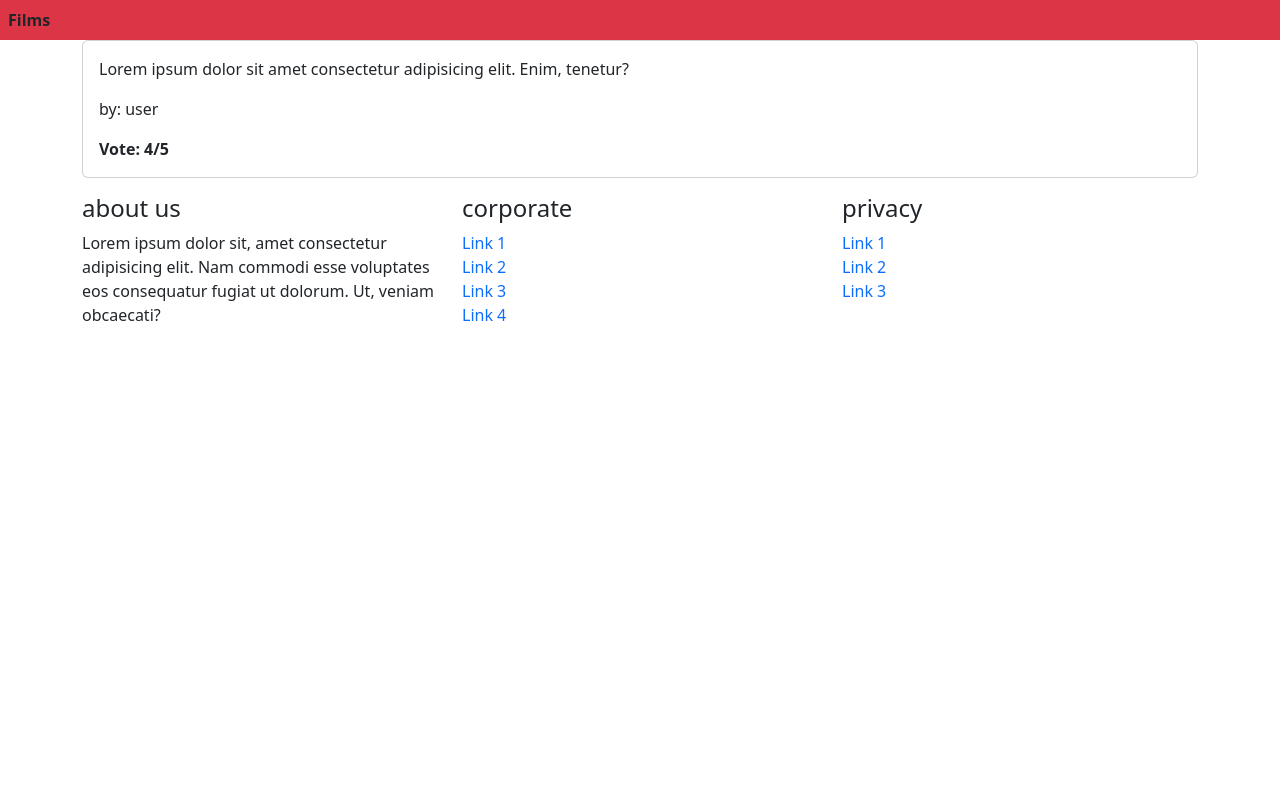
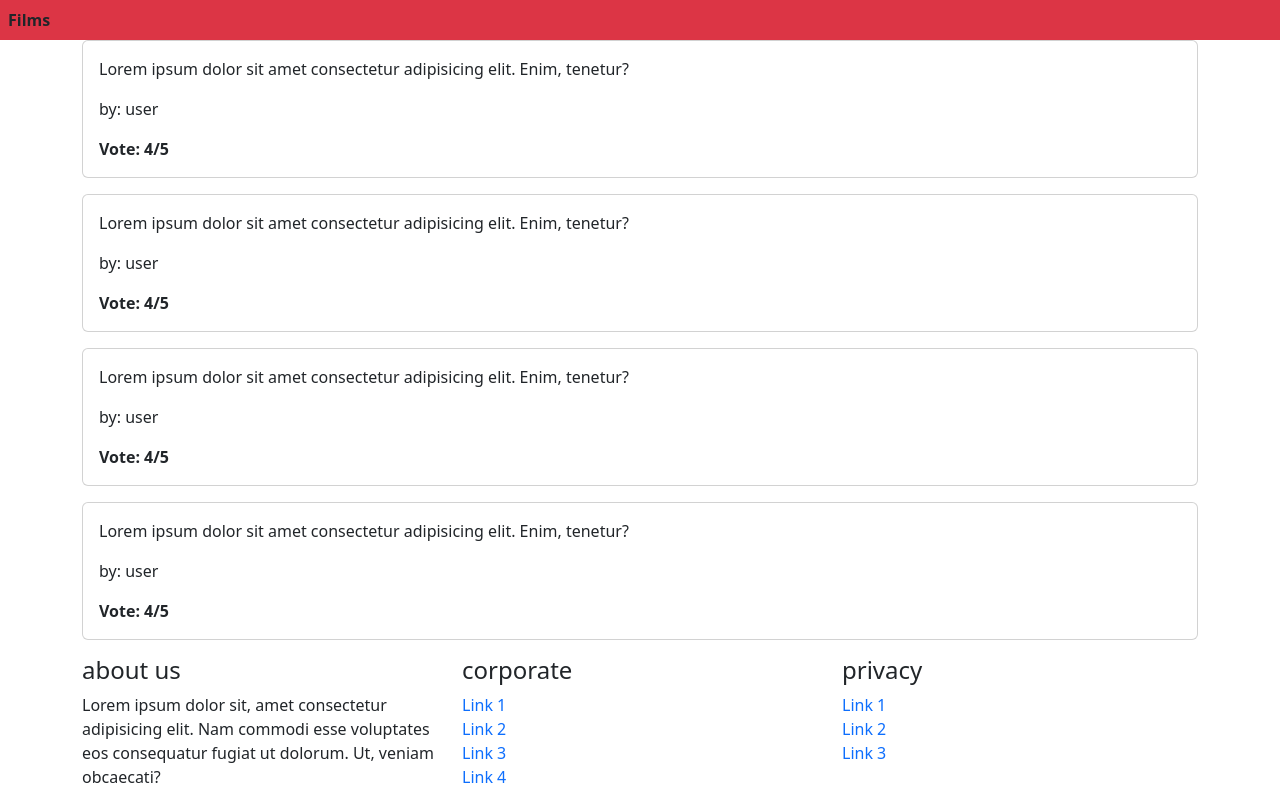
Before and after one commit to Gabriele-Viola/webapp-react, a React (Vite) app: page /films/1 in a window 1280 px wide. Built offline with nearby package versions, Linux system fonts and the light colour scheme.

Commit message:
add reviewsCard components

```diff
--- /dev/null
+++ b/src/components/ReviewCard.jsx
@@ -0,0 +1,13 @@
+export default function ReviewCard() {
+    return (
+        <div className="review card mb-3">
+            <div className="card-body">
+                <p>Lorem ipsum dolor sit amet consectetur adipisicing elit. Enim, tenetur?</p>
+                <span>by: user</span>
+                <div className="vote mt-3">
+                    <strong>Vote: 4/5</strong>
+                </div>
+            </div>
+        </div>
+    )
+}
--- a/src/pages/FilmSelected.jsx
+++ b/src/pages/FilmSelected.jsx
@@ -1,19 +1,16 @@
 import { useParams } from "react-router"
+import ReviewCard from "../components/ReviewCard"
 export default function FilmSelected() {
     const { id } = useParams()
     return (
         <>
             <section className="reviews">
                 <div className="container">
-                    <div className="review card mb-3">
-                        <div className="card-body">
-                            <p>Lorem ipsum dolor sit amet consectetur adipisicing elit. Enim, tenetur?</p>
-                            <span>by: user</span>
-                            <div className="vote mt-3">
-                                <strong>Vote: 4/5</strong>
-                            </div>
-                        </div>
-                    </div>
+                    <ReviewCard />
+                    <ReviewCard />
+                    <ReviewCard />
+                    <ReviewCard />
+
                 </div>
             </section>
 
```
